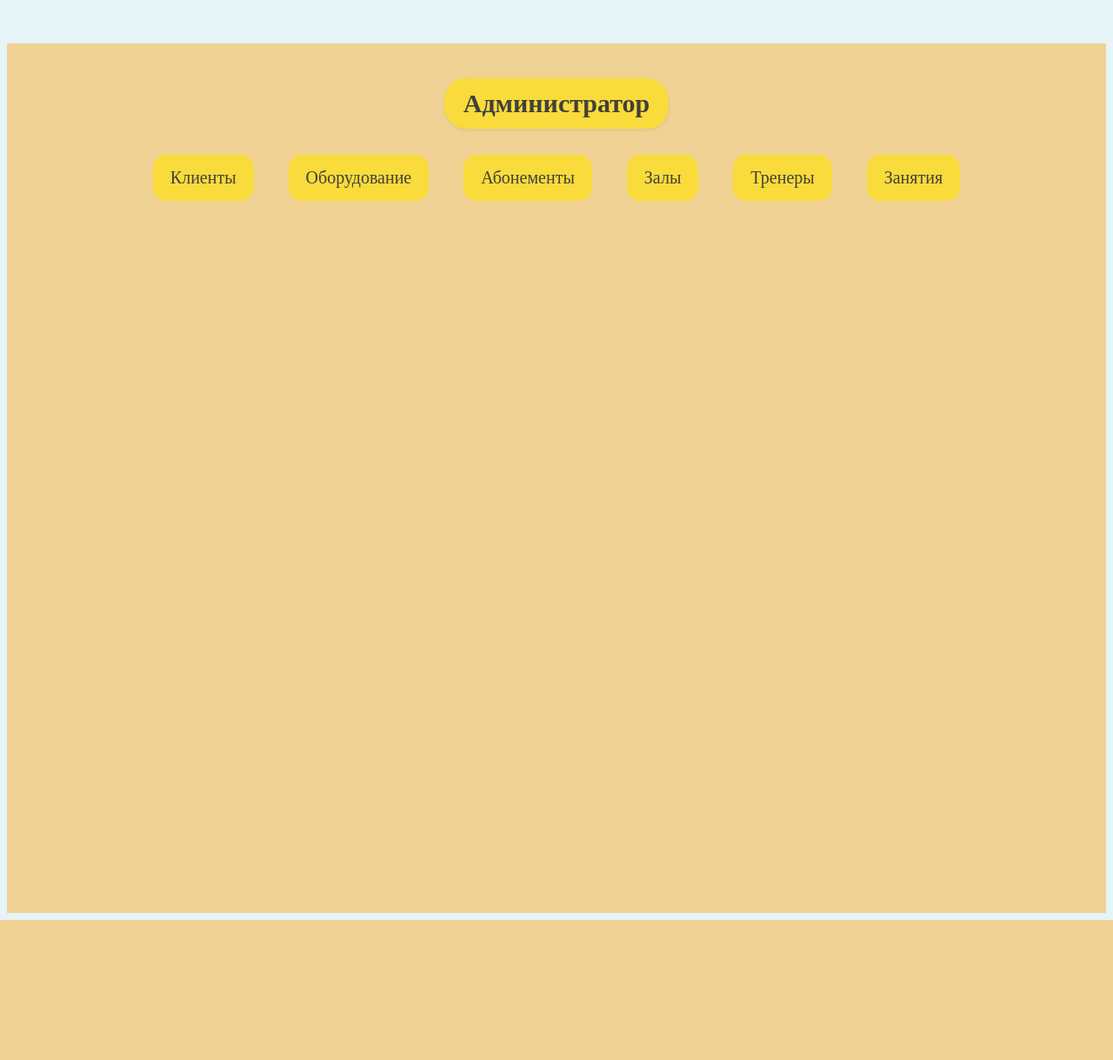
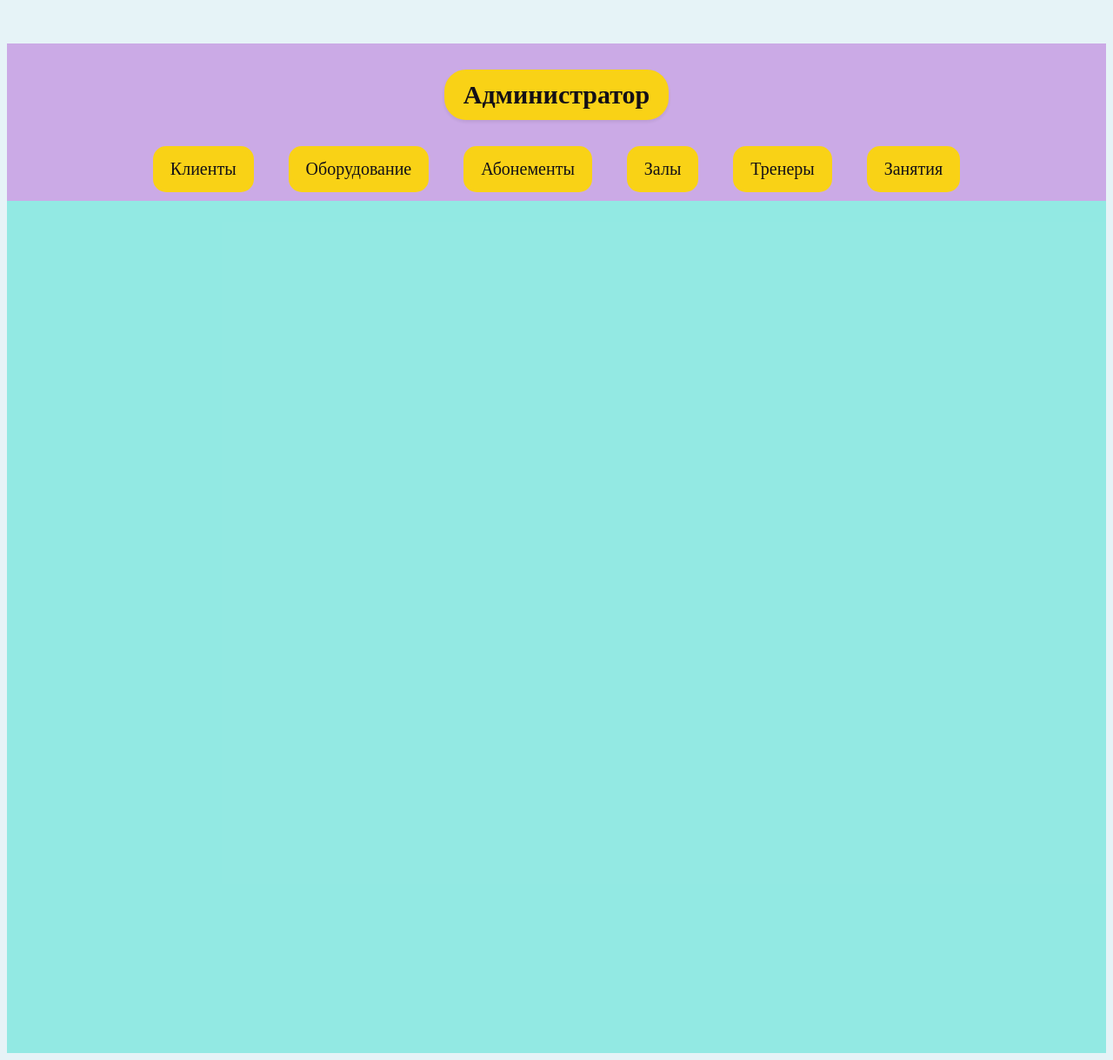
Before and after one commit to AlexeyBi1yk/flaskProject1, a Flask app: page / in a window 1280 px wide. Shown: the whole page at 87% size. Before the commit the page ends 1058 px from the top, so only its background shows below. Run offline with Flask 3, Linux system fonts and the light colour scheme.

Commit message:
Initial commit

```diff
--- a/templates/index.html
+++ b/templates/index.html
@@ -29,10 +29,17 @@
 
         /* Стили для контейнера */
         .container {
-            background-color: rgba(255, 160, 1, 0.5); /* Цвет фона контейнера с небольшой прозрачностью */
+            background-color: rgba(139, 0, 190, 0.3); /* Цвет фона контейнера с небольшой прозрачностью */
+            min-height: 20vh;
+            padding: 10px;
+            opacity: 1;
+        }
+        /* Стили для контейнера */
+        .container1 {
+            background-color: rgba(64, 224, 208, 0.5); /* Цвет фона контейнера с небольшой прозрачностью */
             min-height: 120vh;
-            padding: 20px;
-            opacity: 0.8;
+            padding: 10px;
+            opacity: 1;
         }
 
         /* Дополнительные стили для ссылок */
@@ -84,6 +91,7 @@
     <div id="content"></div>
 
 </div>
+<div class = container1></div>
 
 <!-- Подключаем библиотеку jQuery -->
 <script src="https://ajax.googleapis.com/ajax/libs/jquery/3.5.1/jquery.min.js"></script>
```
